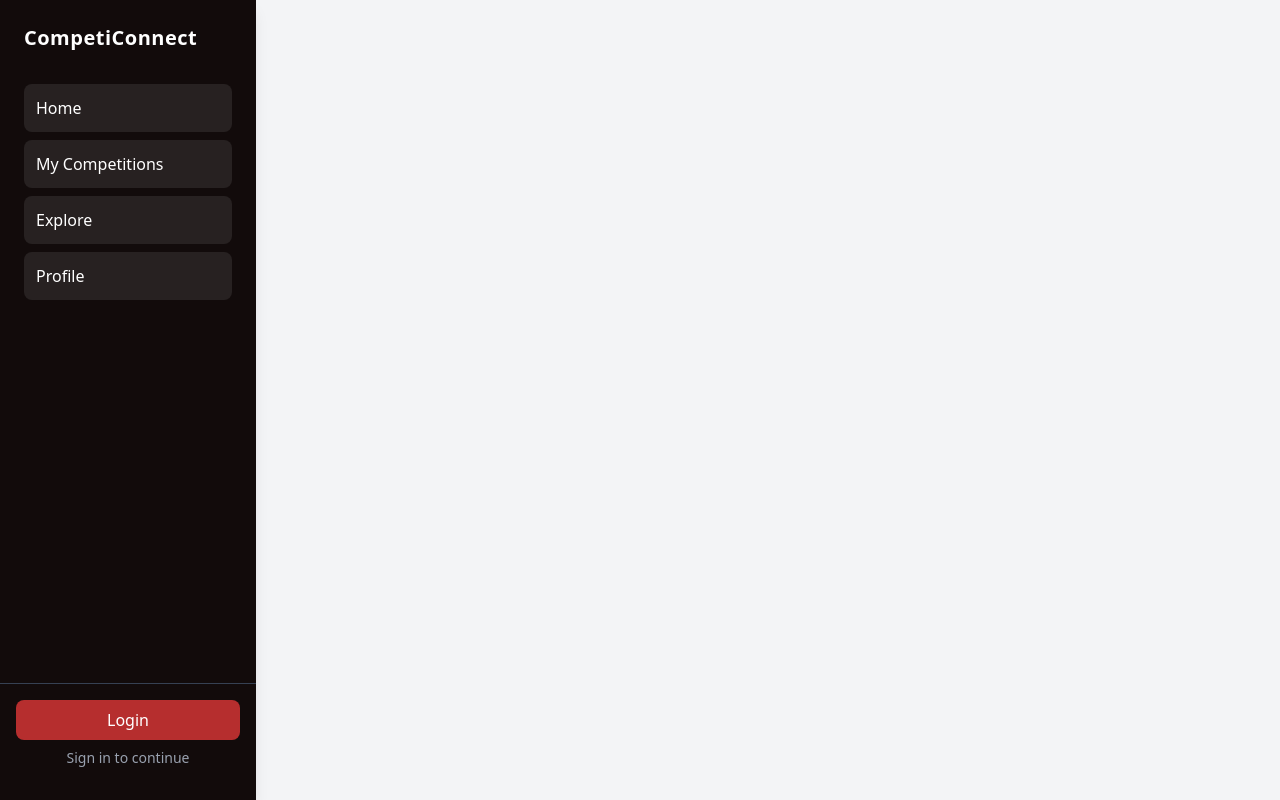
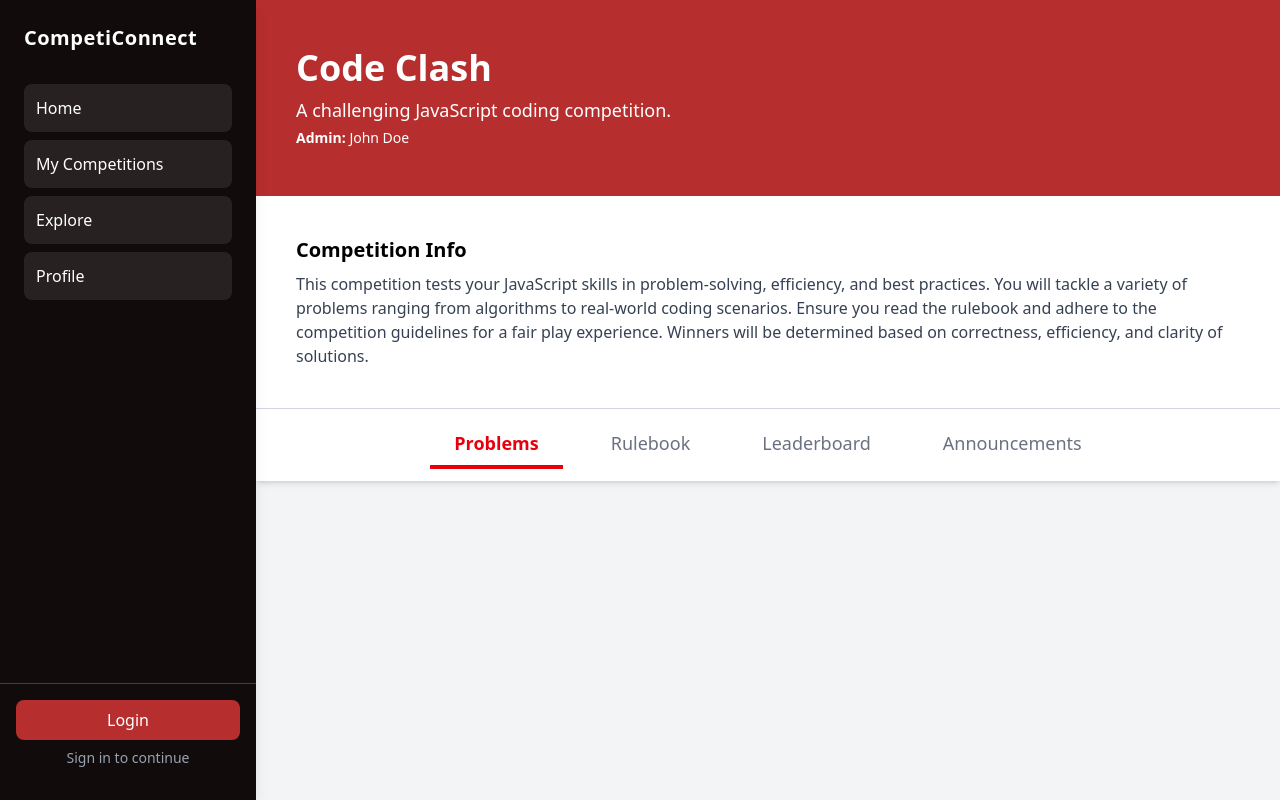
Before and after one commit to owaisrafiq05/CompetiConnect-Frontend, a React (Vite) app: page /competition-page in a window 1280 px wide. Built offline with nearby package versions, Linux system fonts and the light colour scheme.

Commit message:
Competitions page

```diff
--- a/src/App.jsx
+++ b/src/App.jsx
@@ -6,6 +6,7 @@ import Competition from "./pages/Competition";
 import Explore from "./pages/Explore";
 import Profile from "./pages/Profile";
 import Home from "./pages/Home"; // ✅ FIX: Import Home
+import CompetitonPage from "./pages/CompetitonPage";
 
 const App = () => {
   const [isOpen, setIsOpen] = useState(false);
@@ -31,6 +32,7 @@ const App = () => {
             <Route path="/competitions" element={<Competition />} />
             <Route path="/explore" element={<Explore />} />
             <Route path="/profile" element={<Profile />} />
+            <Route path="/competition-page" element={<CompetitonPage/>} />
           </Routes>
         </div>
       </div>
--- a/src/index.css
+++ b/src/index.css
@@ -40,3 +40,7 @@ body {
   .text-red{
     color:rgba(182, 46, 46, 1) ;
   }
+
+  .border-red{
+    color:rgba(182, 46, 46, 1);
+  }
--- /dev/null
+++ b/src/pages/CompetitonPage.jsx
@@ -0,0 +1,209 @@
+import React, { useState } from "react";
+import {
+  Table,
+  TableHeader,
+  TableColumn,
+  TableBody,
+  TableRow,
+  TableCell,
+  getKeyValue,
+} from "@heroui/react";
+import { Select, SelectItem } from "@heroui/react";
+
+const CompetitionPage = () => {
+  const [activeTab, setActiveTab] = useState("problems");
+
+  const [announcements, setAnnouncements] = useState([
+    {
+      id: 1,
+      author: "Admin",
+      content: "Welcome to Code Clash!",
+      timestamp: "2025-02-16",
+    },
+    {
+      id: 2,
+      author: "Admin",
+      content: "Submit your solutions before midnight!",
+      timestamp: "2025-02-15",
+    },
+  ]);
+  const [newAnnouncement, setNewAnnouncement] = useState("");
+  const isAdmin = true; // Change this to false for normal users
+
+  const handlePostAnnouncement = () => {
+    if (newAnnouncement.trim() !== "") {
+      setAnnouncements([
+        {
+          id: Date.now(),
+          author: "Admin",
+          content: newAnnouncement,
+          timestamp: new Date().toISOString().split("T")[0],
+        },
+        ...announcements,
+      ]);
+      setNewAnnouncement("");
+    }
+  };
+
+  const tabs = [
+    { key: "problems", label: "Problems" },
+    { key: "rulebook", label: "Rulebook" },
+    { key: "leaderboard", label: "Leaderboard" },
+    { key: "announcements", label: "Announcements" },
+  ];
+
+  const competition = {
+    title: "Code Clash",
+    description: "A challenging JavaScript coding competition.",
+    admin: "John Doe",
+    info: "This competition tests your JavaScript skills in problem-solving, efficiency, and best practices. You will tackle a variety of problems ranging from algorithms to real-world coding scenarios. Ensure you read the rulebook and adhere to the competition guidelines for a fair play experience. Winners will be determined based on correctness, efficiency, and clarity of solutions.",
+  };
+
+  const leaderboardData = [
+    { key: "1", name: "Alice Johnson", rank: "1", score: 95 },
+    { key: "2", name: "Bob Smith", rank: "2", score: 90 },
+    { key: "3", name: "Charlie Brown", rank: "3", score: 88 },
+    { key: "4", name: "David Green", rank: "4", score: 80 },
+  ];
+
+  const columns = [
+    { key: "name", label: "NAME" },
+    { key: "rank", label: "RANK" },
+    { key: "score", label: "SCORE" },
+  ];
+
+  return (
+    <div className="h-screen w-full flex flex-col bg-gray-100 overflow-y-auto">
+      {/* Competition Header */}
+      <div className="bg-red text-white py-12 px-6 md:px-10">
+        <h1 className="text-2xl md:text-4xl font-bold">{competition.title}</h1>
+        <p className="text-sm md:text-lg mt-2">{competition.description}</p>
+        <p className="text-sm md:text-md mt-1">
+          <strong>Admin:</strong> {competition.admin}
+        </p>
+      </div>
+
+      {/* Competition Info */}
+      <div className="bg-white shadow-md px-6 md:px-10 py-10 border-b border-gray-300">
+        <h2 className="text-lg md:text-xl font-semibold">Competition Info</h2>
+        <p className="text-sm md:text-base text-gray-700 mt-2">
+          {competition.info}
+        </p>
+      </div>
+
+      {/* Tabs Navigation */}
+      <div className="bg-white shadow-md py-3 px-4">
+        {/* Show tabs as buttons on larger screens */}
+        <div className="hidden md:flex md:justify-center space-x-6">
+          {tabs.map((tab) => (
+            <button
+              key={tab.key}
+              className={`py-2 px-6 text-lg font-medium border-b-4 transition-all ${
+                activeTab === tab.key
+                  ? "border-red-600 text-red-600 font-semibold"
+                  : "border-transparent text-gray-500 hover:text-red-600"
+              }`}
+              onClick={() => setActiveTab(tab.key)}
+            >
+              {tab.label}
+            </button>
+          ))}
+        </div>
+
+        {/* Show dropdown on mobile screens */}
+        <div className="md:hidden">
+          <Select
+            className="w-full"
+            label="Select Tab"
+            selectedKey={activeTab}
+            onSelectionChange={(selection) => {
+              const selectedKey = selection?.currentKey || selection; // Extract key if it's wrapped
+              console.log("Selected Key:", selectedKey);
+              setActiveTab(String(selectedKey));
+            }}
+          >
+            {tabs.map((tab) => (
+              <SelectItem key={tab.key}>{tab.label}</SelectItem>
+            ))}
+          </Select>
+          <p>Active Tab: {activeTab}</p>
+        </div>
+      </div>
+
+      {/* Tab Content */}
+      <div className="flex-1 px-6 md:px-10 py-6">
+        {activeTab === "announcements" && (
+          <div>
+            {isAdmin && (
+              <div className="mb-4 p-4 bg-white rounded-lg shadow-md">
+                <textarea
+                  className="w-full p-3 border border-gray-300 rounded-lg focus:outline-none focus:ring-2 focus:ring-red-400"
+                  placeholder="Post an announcement..."
+                  value={newAnnouncement}
+                  onChange={(e) => setNewAnnouncement(e.target.value)}
+                ></textarea>
+                <button
+                  className="mt-2 bg-red text-white px-4 py-2 rounded-lg hover:bg-red-700"
+                  onClick={handlePostAnnouncement}
+                >
+                  Post
+                </button>
+              </div>
+            )}
+            <div className="space-y-4">
+              {announcements.map((announcement) => (
+                <div
+                  key={announcement.id}
+                  className="p-4 bg-white rounded-lg shadow-md border border-gray-300"
+                >
+                  <p className="font-semibold text-gray-800">
+                    {announcement.author}
+                  </p>
+                  <p className="text-gray-700 mt-1">{announcement.content}</p>
+                  <p className="text-xs text-gray-500 mt-1">
+                    {announcement.timestamp}
+                  </p>
+                </div>
+              ))}
+            </div>
+          </div>
+        )}
+
+        {activeTab === "leaderboard" && (
+          <div>
+            <div className="overflow-x-auto">
+              <Table
+                aria-label="Competition Leaderboard"
+                className="border border-gray-300 shadow-md rounded-xl overflow-hidden"
+              >
+                <TableHeader columns={columns}>
+                  {(column) => (
+                    <TableColumn className="bg-dark text-white p-3 font-semibold border-b border-gray-300">
+                      {column.label}
+                    </TableColumn>
+                  )}
+                </TableHeader>
+                <TableBody items={leaderboardData}>
+                  {(item) => (
+                    <TableRow
+                      key={item.key}
+                      className="hover:bg-gray-100 transition"
+                    >
+                      {(columnKey) => (
+                        <TableCell className="p-4 border-b border-gray-300 text-gray-700">
+                          {getKeyValue(item, columnKey)}
+                        </TableCell>
+                      )}
+                    </TableRow>
+                  )}
+                </TableBody>
+              </Table>
+            </div>
+          </div>
+        )}
+      </div>
+    </div>
+  );
+};
+
+export default CompetitionPage;
```
Also changed, not shown: 1 other file (tests, documents, lock files or other folders).
